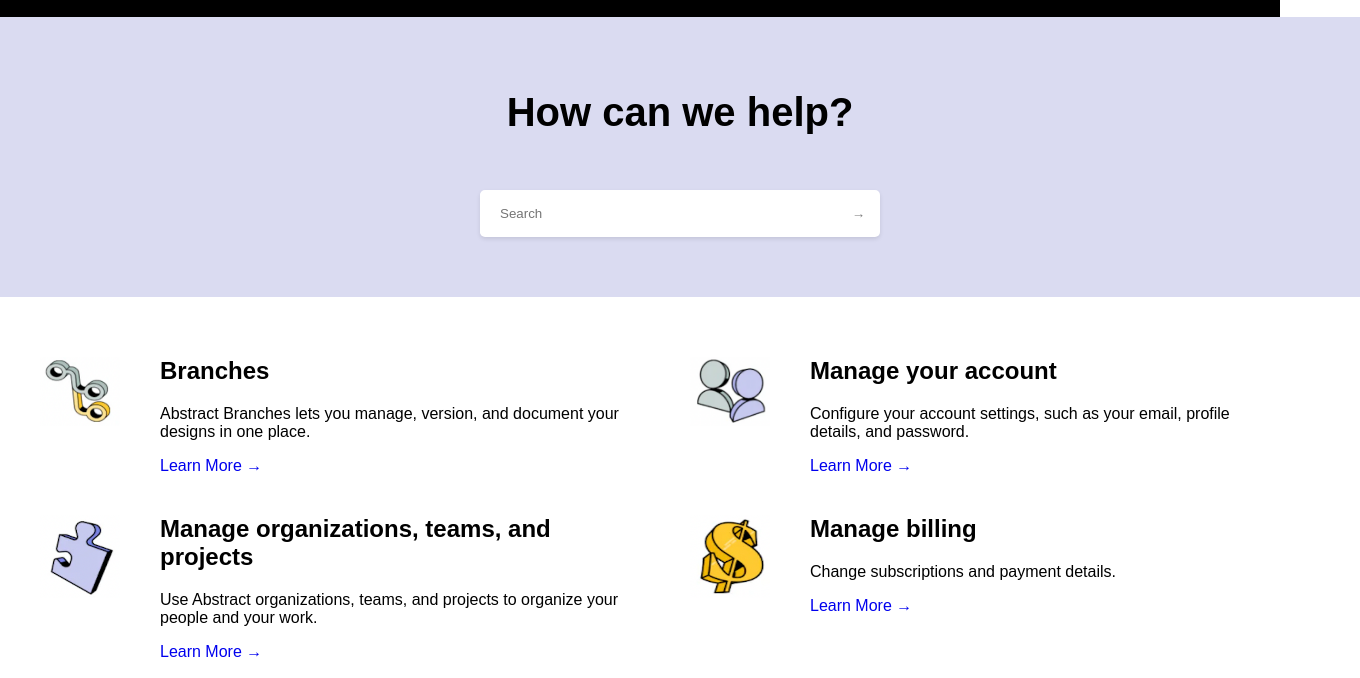
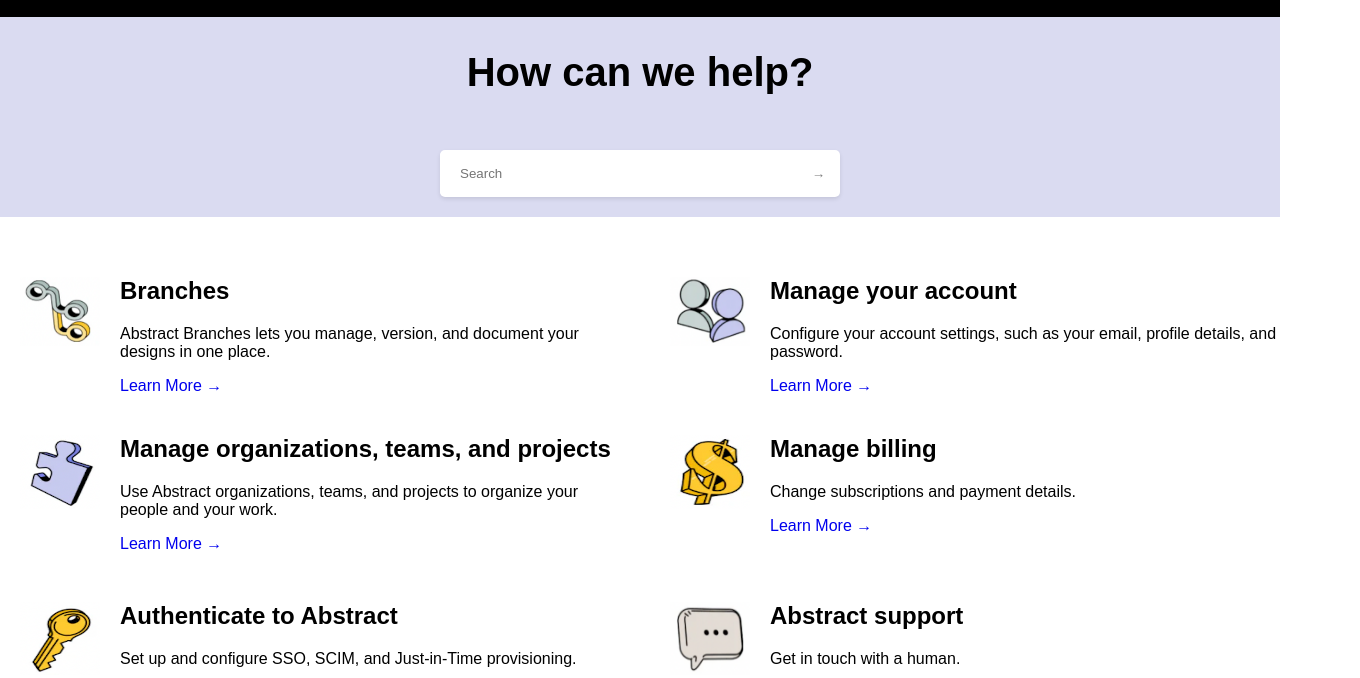
Before and after one commit to Luis-L02/pw22431112, a plain HTML site: page Practica06css/index.html in a window 1280 px wide. Shown: the part 63-741 px from the top of the page, 1360 px wide, since content can reach past the window. Drawn offline with Linux system fonts and the light colour scheme.

Commit message:
Fix: class article modified on css, adjust the wrong margin

```diff
--- a/Practica06css/css/estilos.css
+++ b/Practica06css/css/estilos.css
@@ -61,11 +61,9 @@
 .grid-banner{
     display: grid;
     grid-template-columns: repeat(1,1fr);
-    width: 100%;
     height: 200px;
     text-align: center;
     background-color: rgba(218, 219, 241, 255);
-    padding: 40px;
 }
 .grid-banner h1 {
     font-size: 2.5em;
@@ -113,7 +111,7 @@
     background-color: #fff;
     display: flex;
     width: 100%;
-    margin: 0px 20px;
+    margin: 0px auto;
 }
 article a{
     text-decoration: none;
```
